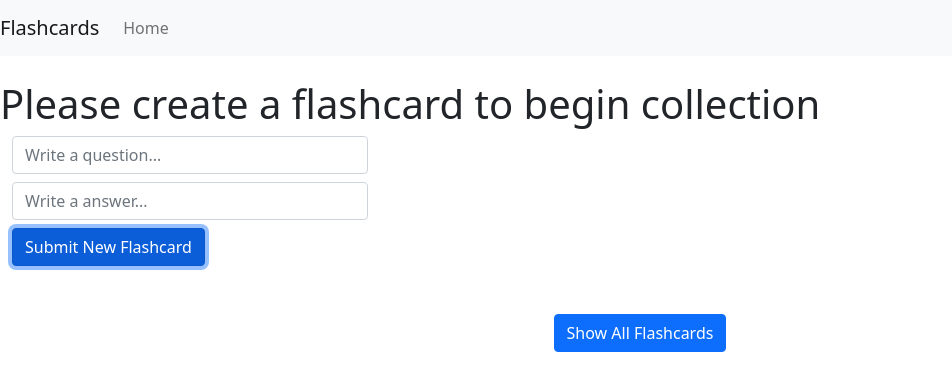
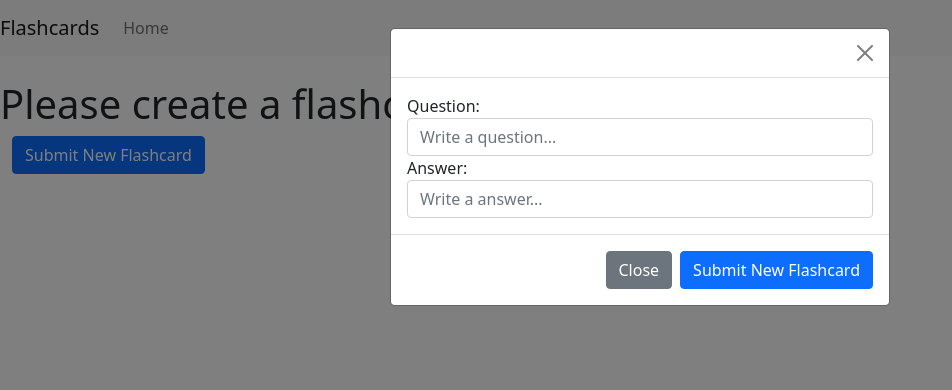
Before and after one commit to CyrusWarner/Flashcard-Front-End, a React (Create React App) app: page /collection/1/flashcards in a window 1280 px wide. Both pictures are taken after a click on the button "Submit New Flashcard". Shown: the top 390 px of the page, without its empty margins (0-952 px from the left). Built offline with nearby package versions, Linux system fonts and the light colour scheme; no server answers.

Commit message:
Changed submit new flashcard form to a modal.

```diff
--- a/src/Components/FlashcardsForm/flashcardsForm.jsx
+++ b/src/Components/FlashcardsForm/flashcardsForm.jsx
@@ -1,11 +1,12 @@
 import axios from "axios";
 import React from "react";
 import { useState } from "react";
-import { Button } from "react-bootstrap";
+import { Button, Modal, Form } from "react-bootstrap";
 
 const FlashcardsForm = (props) => {
   const initialInputState = { question: "", answer: "" };
   const [eachEntry, seteachEntry] = useState(initialInputState);
+  const [show, setShow] = useState(false);
 
   const handleSubmit = (event) => {
     event.preventDefault();
@@ -13,39 +14,69 @@ const FlashcardsForm = (props) => {
   };
   const submitFlashcard = async () => {
     let currentCollectionId = props.currentCollection.id;
-    console.log(currentCollectionId)
+    console.log(currentCollectionId);
     const data = {
       collection: currentCollectionId,
       question: eachEntry.question,
       answer: eachEntry.answer,
     };
     await axios.post("http://127.0.0.1:8000/flashcard/post_flashcard/", data);
-    seteachEntry({question: "", answer: ""})
-    props.getAllCardsFromCollection(props.currentCollection)
+    seteachEntry({ question: "", answer: "" });
+    props.getAllCardsFromCollection(props.currentCollection);
   };
   const handleChange = (event) => {
     seteachEntry({ ...eachEntry, [event.target.name]: event.target.value });
   };
+  const handleClose = () => setShow(false);
+  const handleShow = () => setShow(true);
   return (
-    <form onSubmit={(event) => handleSubmit(event)}>
-      <input
-        className="form-control mb-2"
+    <React.Fragment>
+      <Button variant="primary" onClick={handleShow}>
+        Submit New Flashcard
+      </Button>
+      <Modal
+        show={show}
+        onHide={handleClose}
+        backdrop="static"
+        keyboard={false}
+      >
+        <Modal.Header closeButton>
+          <Modal.Title>{props.currentCollection.name}</Modal.Title>
+        </Modal.Header>
+        <Modal.Body>
+          <Form.Group onSubmit={(event) => handleSubmit(event)}>
+            <label>Question:</label>
+            <Form.Control
               type="text"
               name="question"
+              onChange={handleChange}
               placeholder="Write a question..."
-        onChange={handleChange}
               value={eachEntry.question}
-      ></input>
-      <input
-      className="form-control mb-2"
+            ></Form.Control>
+            <label>Answer:</label>
+            <Form.Control
               type="text"
               name="answer"
               placeholder="Write a answer..."
               onChange={handleChange}
               value={eachEntry.answer}
-      ></input>
-      <Button className="" type="submit">Submit New Flashcard</Button>
-    </form>
+            ></Form.Control>
+          </Form.Group>
+        </Modal.Body>
+        <Modal.Footer>
+          <Button variant="secondary" onClick={handleClose}>
+            Close
+          </Button>
+          <Button
+            variant="primary"
+            type="submit"
+            onClick={(event) => [handleSubmit(event), handleClose()]}
+          >
+            Submit New Flashcard
+          </Button>
+        </Modal.Footer>
+      </Modal>
+    </React.Fragment>
   );
 };
 
```
Also changed, not shown: src/Components/DisplayCollections/displayCollections.jsx (indentation only). Lines whose indentation alone changed are shown as unchanged.
